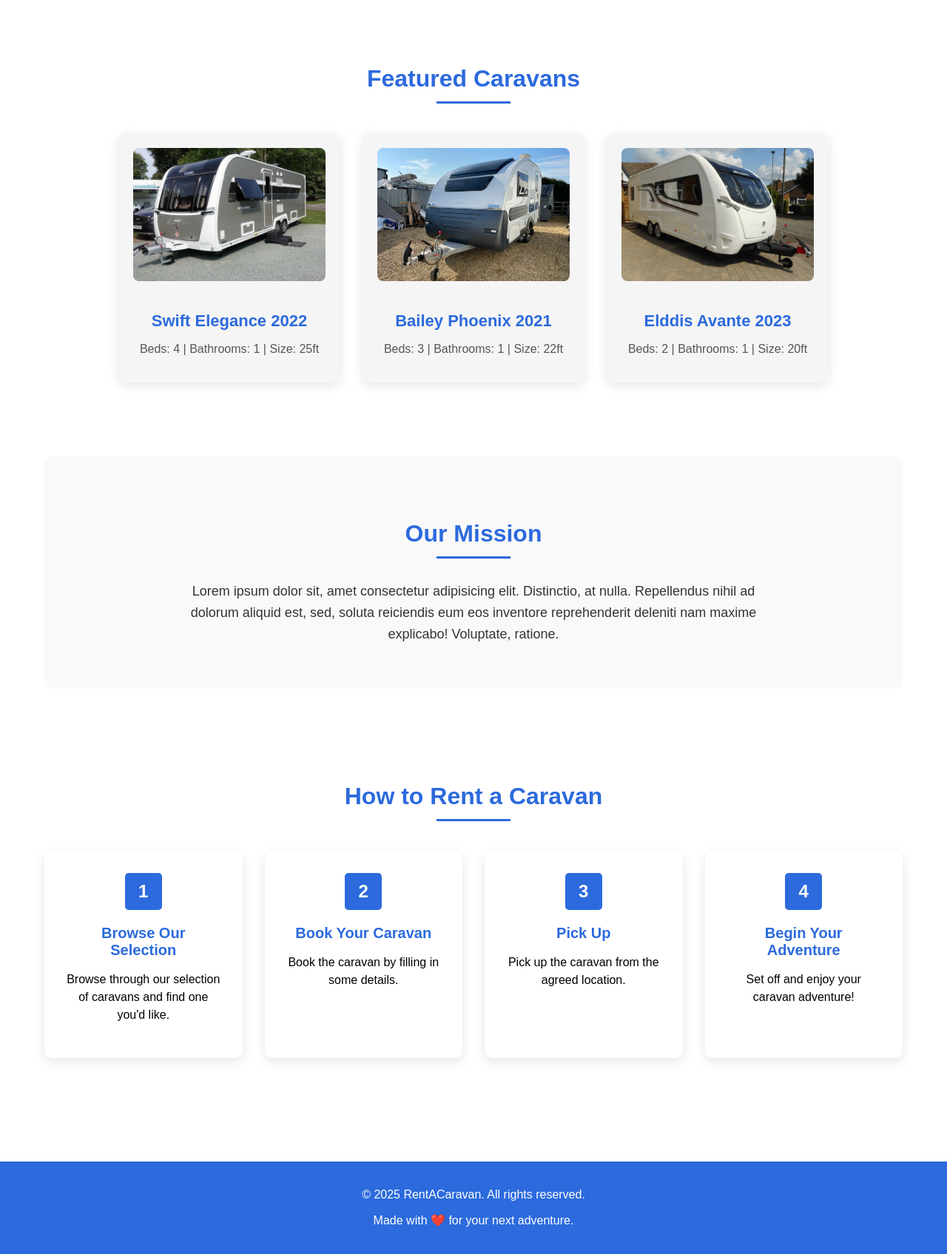
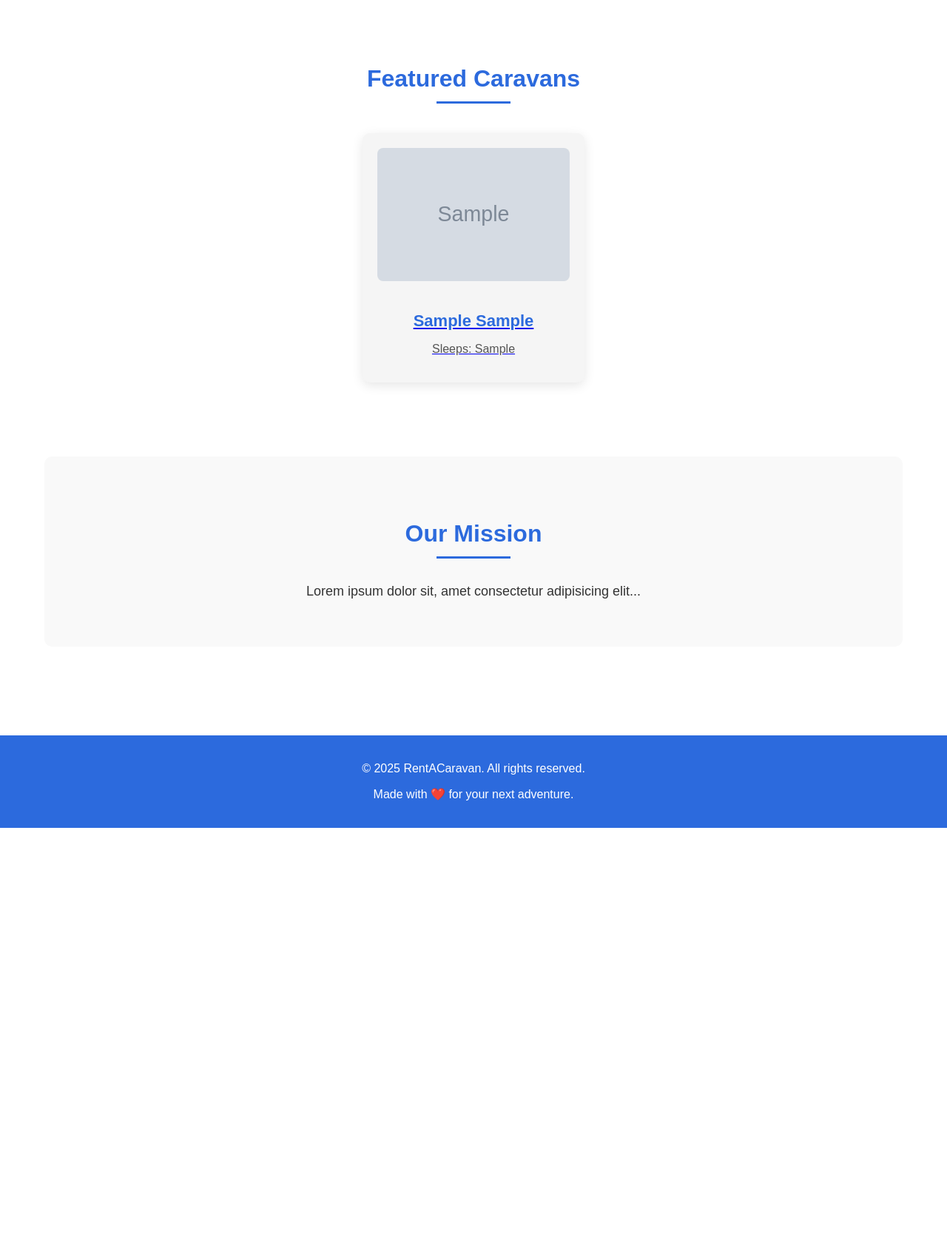
Before and after one commit to Salak0/rentMyCaravan, a PHP site: page / in a window 1280 px wide. Shown: the part 714-2409 px from the top of the page at 74% size. After the commit the page ends 1833 px from the top, so only its background shows below. Run offline with PHP 8.4, Linux system fonts and the light colour scheme; the visitor is signed in with stand-in values (Sample User, id 1); tables that the repository leaves empty or names only in its code hold one stand-in row (values such as "Sample post"); grey boxes marked "Sample" are stand-in pictures.

Commit message:
yuh i forgot what i did

```diff
--- a/index.php
+++ b/index.php
@@ -1,8 +1,12 @@
 <?php
 include('header.php');
+require 'db.php'; // Make sure this connects to your MySQL database
+
+// Fetch 3 random caravans
+$sql = "SELECT caravan_id, make, model, sleeps, image_url FROM caravans ORDER BY RAND() LIMIT 3";
+$result = $conn->query($sql);
 ?>
 
-<!-- Caravan Listing Section -->
 <link rel="stylesheet" href="pages/style/index.css">
 
 <!-- Hero Section -->
@@ -17,62 +21,27 @@
     <section class="caravan-list">
         <h2 class="section-title">Featured Caravans</h2>
         <div class="caravan-container">
-                <!-- Caravan 1 -->
+            <?php while ($row = $result->fetch_assoc()): ?>
                 <div class="caravan-box">
-                    <img src="pages\style\caravan1.jpg" alt="Caravan 1">
-                    <h3>Swift Elegance 2022</h3>
-                    <p>Beds: 4 | Bathrooms: 1 | Size: 25ft</p>
+                    <a href="viewListing.php?id=<?= $row['caravan_id'] ?>">
+                        <img src="<?= htmlspecialchars($row['image_url']) ?>" alt="<?= htmlspecialchars($row['make'] . ' ' . $row['model']) ?>">
+                        <h3><?= htmlspecialchars($row['make'] . ' ' . $row['model']) ?></h3>
+                        <p>Sleeps: <?= htmlspecialchars($row['sleeps']) ?></p>
+                    </a>
                 </div>
-
-                <!-- Caravan 2 -->
-                <div class="caravan-box">
-                    <img src="pages\style\caravan2.jpg" alt="Caravan 2">
-                    <h3>Bailey Phoenix 2021</h3>
-                    <p>Beds: 3 | Bathrooms: 1 | Size: 22ft</p>
-                </div>
-
-                <!-- Caravan 3 -->
-                <div class="caravan-box">
-                    <img src="pages\style\caravan3.jpeg" alt="Caravan 3">
-                    <h3>Elddis Avante 2023</h3>
-                    <p>Beds: 2 | Bathrooms: 1 | Size: 20ft</p>
-                </div>
+            <?php endwhile; ?>
         </div>
     </section>
 
     <!-- Mission Section -->
     <section class="mission-section">
         <h2 class="section-title">Our Mission</h2>
-            <p class="mission-text">Lorem ipsum dolor sit, amet consectetur adipisicing elit. Distinctio, at nulla. Repellendus nihil ad dolorum aliquid est, sed, soluta reiciendis eum eos inventore reprehenderit deleniti nam maxime explicabo! Voluptate, ratione.</p>
+        <p class="mission-text">Lorem ipsum dolor sit, amet consectetur adipisicing elit...</p>
     </section>
 
-        <!-- Instruction Section -->
-        <section class="how-to-rent">
-            <h2 class="section-title">How to Rent a Caravan</h2>
-            <div class="steps-container">
-                <div class="step-box">
-                    <div class="step-number">1</div>
-                    <h3>Browse Our Selection</h3>
-                    <p>Browse through our selection of caravans and find one you'd like.</p>
-                </div>
-                <div class="step-box">
-                    <div class="step-number">2</div>
-                    <h3>Book Your Caravan</h3>
-                    <p>Book the caravan by filling in some details.</p>
-                </div>
-                <div class="step-box">
-                    <div class="step-number">3</div>
-                    <h3>Pick Up</h3>
-                    <p>Pick up the caravan from the agreed location.</p>
-                </div>
-                <div class="step-box">
-                    <div class="step-number">4</div>
-                    <h3>Begin Your Adventure</h3>
-                    <p>Set off and enjoy your caravan adventure!</p>
-                </div>
-            </div>
-        </section>
+    <!-- How to Rent Section -->
+    <!-- (Keep your existing step boxes here) -->
+
 </div>
 
-
 <?php include('footer.php'); ?>
```
Also changed, not shown: rentCaravan.php (+23 -7 lines), uploads/682505da85c85_360_F_220655192_Ts9a6b4wnF5JzmJfnYUs6BPSbXqvkom4.jpg (added), uploads/6825074ed720e_360_F_220655192_Ts9a6b4wnF5JzmJfnYUs6BPSbXqvkom4.jpg (added). Lines whose indentation alone changed are shown as unchanged.
